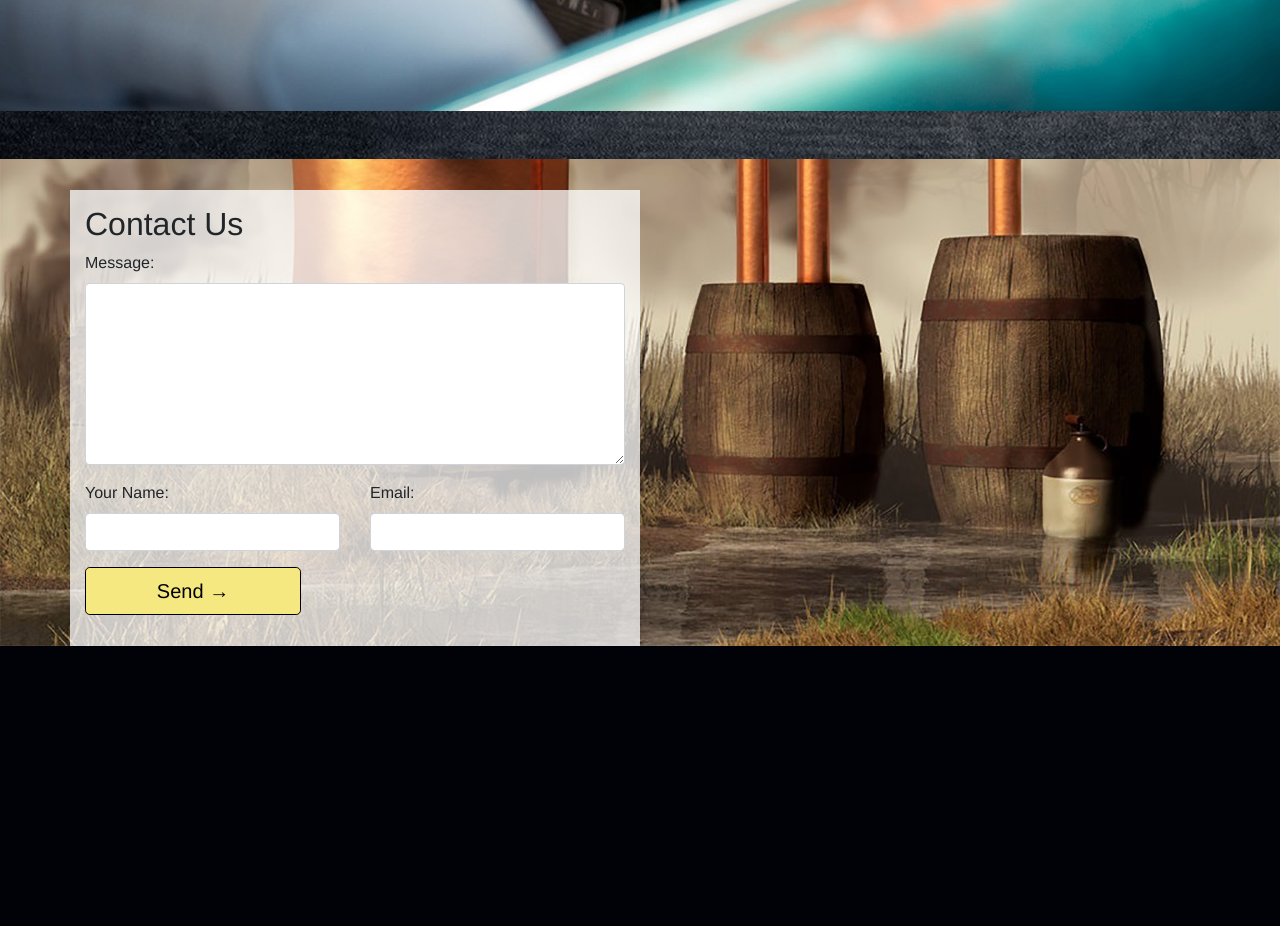
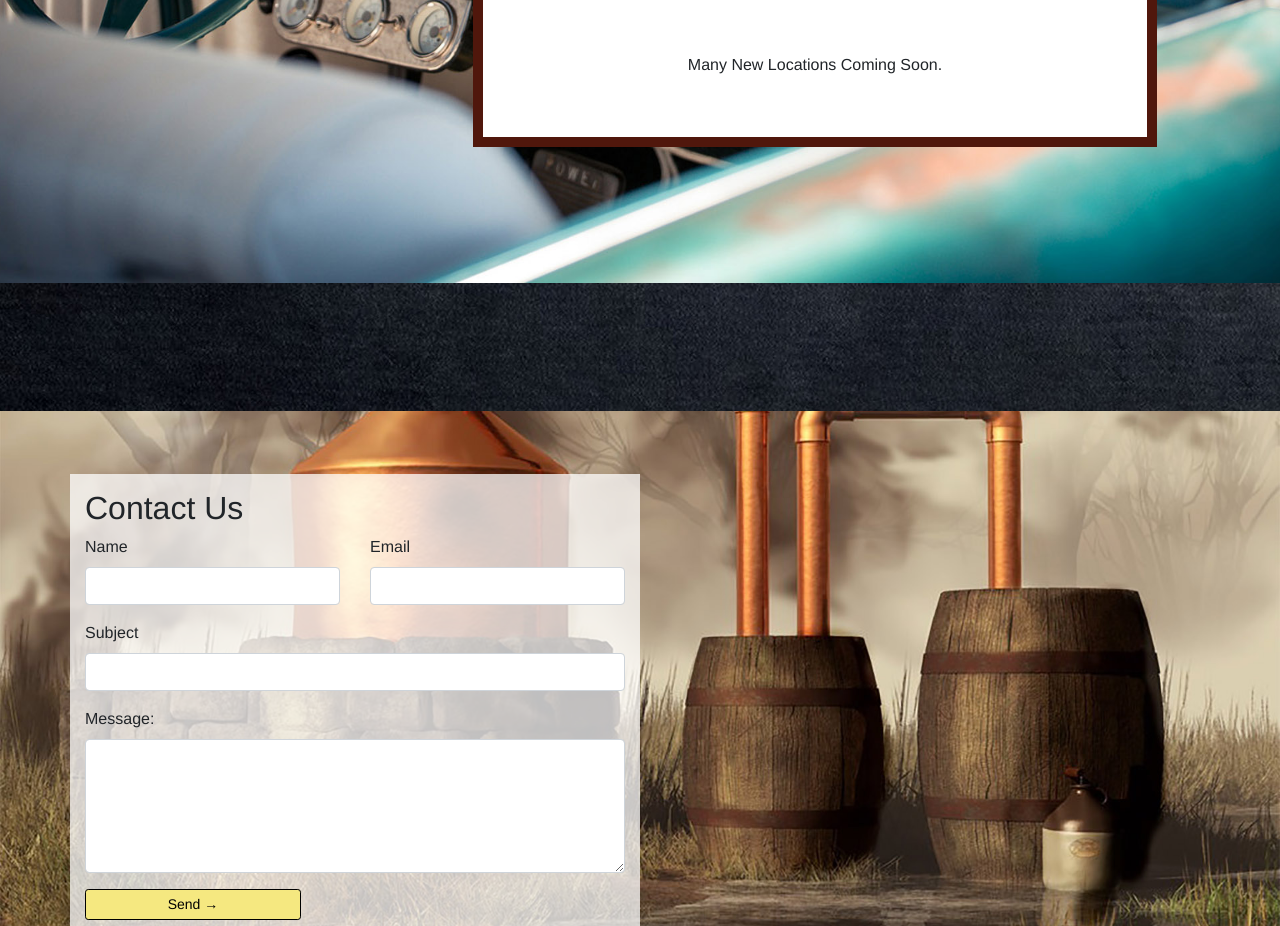
Before and after one commit to adamnorton2024/coldhammer, a PHP site: page /main.html in a window 1280 px wide. Shown: the part 5574-6500 px from the top of the page. Before the commit the page ends 6220 px from the top, so only its background shows below. Run offline with PHP 8.4, Linux system fonts and the light colour scheme.

Commit message:
form works, doing polish styling.

```diff
--- a/assets/css/style.css
+++ b/assets/css/style.css
@@ -44,6 +44,7 @@ a {
     font-family: 'Bookman Old Style', 'helvetica', serif;
     font-weight: normal;
     font-style: normal;
+    font-size: 1.5em;
 }
 
 a:hover {
--- a/handler.php
+++ b/handler.php
@@ -11,9 +11,9 @@ use FormGuide\Handlx\FormHandler;
 $pp = new FormHandler();
 
 $validator = $pp->getValidator();
-$validator->fields(['name','email'])->areRequired()->maxLength(50);
+$validator->fields(['name','email', 'subject'])->areRequired()->maxLength(50);
 $validator->field('email')->isEmail();
-$validator->field('message')->maxLength(6000);
+$validator->field('message')->maxLength(5000);
 
 
 $pp->sendEmailTo('adam@adamnorton.com'); // ← Your email here
--- a/main.html
+++ b/main.html
@@ -35,18 +35,21 @@
                 </div>
             </div>
 
-            <ul class="nav justify-content-center nav-fill mt-1">
+            <ul class="nav justify-content-center nav-fill mt-3">
                 <li class="nav-item">
-                    <a class="nav-link active" href="#">Where to Find Us</a>
+                    <a class="nav-link active" href="#header-cocktail">Cocktails</a>
                 </li>
                 <li class="nav-item">
-                    <a class="nav-link" href="#">Our Flavors</a>
+                    <a class="nav-link" href="#videos">Videos</a>
                 </li>
                 <li class="nav-item">
-                    <a class="nav-link" href="#">Cocktails</a>
+                    <a class="nav-link" href="#artists">Artist</a>
                 </li>
                 <li class="nav-item">
-                    <a class="nav-link" href="#">Scroll Down to See More</a>
+                    <a class="nav-link" href="#where">Where To Find Us</a>
+                </li>
+                <li class="nav-item">
+                    <a class="nav-link" href="#contact">Contact Us</a>
                 </li>
             </ul>
 
@@ -55,7 +58,7 @@
 
     <!-- Bottle Section -->
 
-    <section class="mt-5 py-3" id="bottles">
+    <section class="mt-4 py-3" id="bottles">
         <div class="container">
             <div class="row my-5 d-flex flex-row justify-content-around">
                 <div class="col-sm-2 d-flex justify-content-center">
@@ -178,7 +181,7 @@
 
     <!-- Videos -->
 
-    <section class="scene">
+    <section class="scene" id="videos">
         <div class="video py-3">
             <div class="row mx-0">
                 <h4 class="text-center mx-auto">Please enjoy our</h4>
@@ -224,7 +227,7 @@
 
     <!-- Artist -->
 
-    <section class="mt-4" id="artists">
+    <section class="scene" id="artists">
         <div>
             <div class="row d-flex justify-content-around">
                 <div class="col-lg-5 col-md-11 card-artist px-0 mt-3">
@@ -353,7 +356,7 @@
 
     <!-- Where to Find Us -->
 
-    <section class="mt-5 py-3" id="where">
+    <section class="scene py-3" id="where">
         <div class="container">
 
 
@@ -438,47 +441,56 @@
 
     <!-- Contact Us -->
 
-    <section class="mt-5 pt-3" id="contact">
+    <section class="scene" id="contact">
         <div class="container">
-            <div class="row">
+            <div class="row py-5">
                 <div class="col-md-6 col-md-offset-3" id="form_container">
                     <h2>Contact Us</h2>
 
                     <form role="form" method="post" id="reused_form">
                         <div class="row">
+                            <div class="col-sm-6 form-group">
+                                <label for="name">Name</label>
+                                <input type="text" class="form-control" id="name" name="name" required>
+                            </div>
+                            <div class="col-sm-6 form-group">
+                                <label for="email">Email</label>
+                                <input type="email" class="form-control" id="email" name="email" required>
+                            </div>
+                        </div>
+
+                        <div class="row">
+                            <div class="col-sm-12 form-group">
+                                <label for="subject">Subject</label>
+                                <input type="text" class="form-control" id="subject" name="subject" required>
+                            </div>
+                        </div>
+
+                        <div class="row">
                             <div class="col-sm-12 form-group">
                                 <label for="message"> Message:</label>
                                 <textarea class="form-control" type="textarea" name="message" id="message" maxlength="6000"
-                                    rows="7"></textarea>
+                                    rows="5"></textarea>
                             </div>
                         </div>
-                        <div class="row">
-                            <div class="col-sm-6 form-group">
-                                <label for="name"> Your Name:</label>
-                                <input type="text" class="form-control" id="name" name="name" required>
-                            </div>
-                            <div class="col-sm-6 form-group">
-                                <label for="email"> Email:</label>
-                                <input type="email" class="form-control" id="email" name="email" required>
-                            </div>
-                        </div>
+
                         <div class="row">
                             <div class="col-sm-12 form-group">
-                                <button type="submit" class="btn btn-lg btn-default btn-gold pull-right">Send &rarr;</button>
+                                <button type="submit" class="btn btn-sm btn-default btn-gold pull-right">Send &rarr;</button>
                             </div>
                         </div>
                     </form>
                     <div id="success_message" style="width:100%; height:100%; display:none; ">
-                        <h3>Posted your message successfully!</h3>
+                        <h3>Sent your message successfully!</h3>
                     </div>
                     <div id="error_message" style="width:100%; height:100%; display:none; ">
                         <h3>Error</h3> Sorry there was an error sending your form.
                     </div>
                 </div>
+
             </div>
         </div>
     </section>
-
 
 
     <!-- Modal -->
```
Also changed, not shown: assets/js/script.js (+0 -39 lines).
